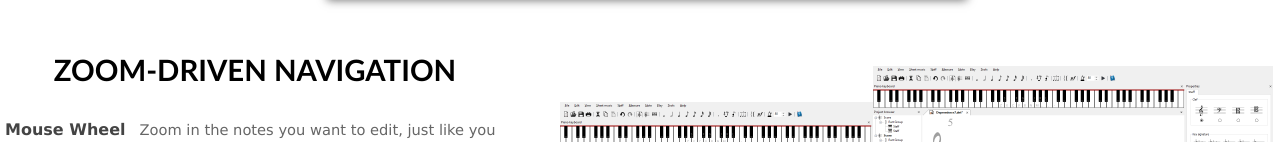
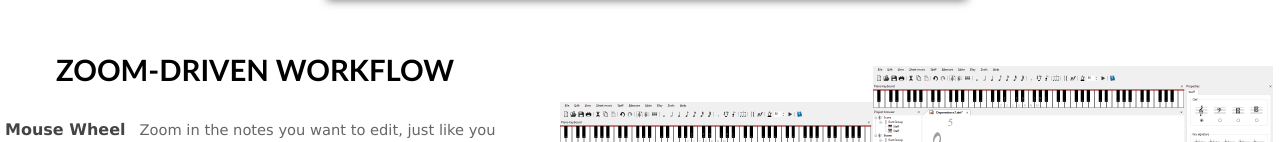
Before and after one commit to besuau/deluxenote, a plain HTML site: page index.htm in a window 1280 px wide. Shown: the part 644-786 px from the top of the page. Drawn offline with Linux system fonts and the light colour scheme.

Commit message:
Workflow

```diff
--- a/index.htm
+++ b/index.htm
@@ -117,7 +117,7 @@ a:hover.Footer { color: #000000; font-weight:bold; background-color:#e7e7e7; bor
 <tr>
 	<td width="50%" align="right">
 	<div class="Feature" style="margin-right:50px;">
-	<p class="Title" align="center">ZOOM-DRIVEN NAVIGATION</p>
+	<p class="Title" align="center">ZOOM-DRIVEN WORKFLOW</p>
 	<p class="Content" align="left">
 	<font class="Highlight">Mouse Wheel</font>&nbsp;&nbsp;&nbsp;Zoom in the notes you want to edit, just like you approach the paper when you handwrite music
 	</p>
```
